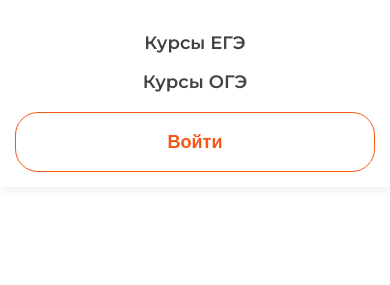
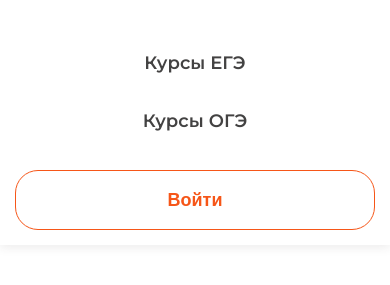
Before and after one commit to MarkFialko/Kontinuum, a plain HTML site: page index.html in a window 390 px wide. Both pictures are taken after a click on the button 360 px from the left and 34 px from the top of the page. Shown: the part 49-334 px from the top of the page. Drawn offline with Linux system fonts and the light colour scheme.

Commit message:
(bugfix): fixed menu link styles and button styles

```diff
--- a/src/blocks/header/__button/header__button.css
+++ b/src/blocks/header/__button/header__button.css
@@ -22,5 +22,7 @@
     .header__button {
         width: 100%;
         height: 60px;
+        margin: 20px 0 0 0;
+
     }
 }
--- a/src/blocks/menu/__link/menu__link.css
+++ b/src/blocks/menu/__link/menu__link.css
@@ -26,7 +26,8 @@
 
 @media (max-width: 991.98px) {
     .menu__link {
-        padding: 0px;
+        display: inline-block;
+        padding: 20px 0;
         width: 100%;
     }
 }
--- a/src/blocks/menu/__list/menu__list.css
+++ b/src/blocks/menu/__list/menu__list.css
@@ -8,5 +8,6 @@
     .menu__list {
         flex-direction: column;
         padding: 15px;
+        gap: 0;
     }
 }
```
